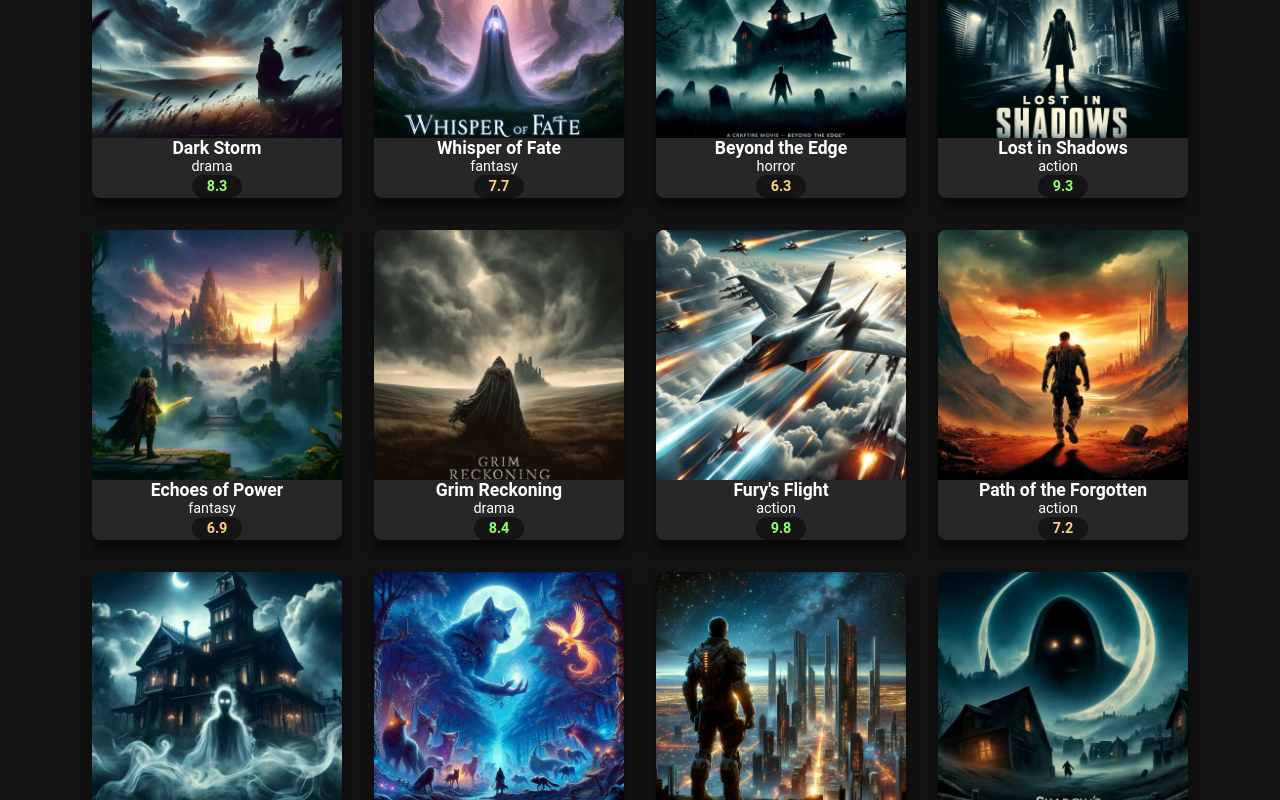
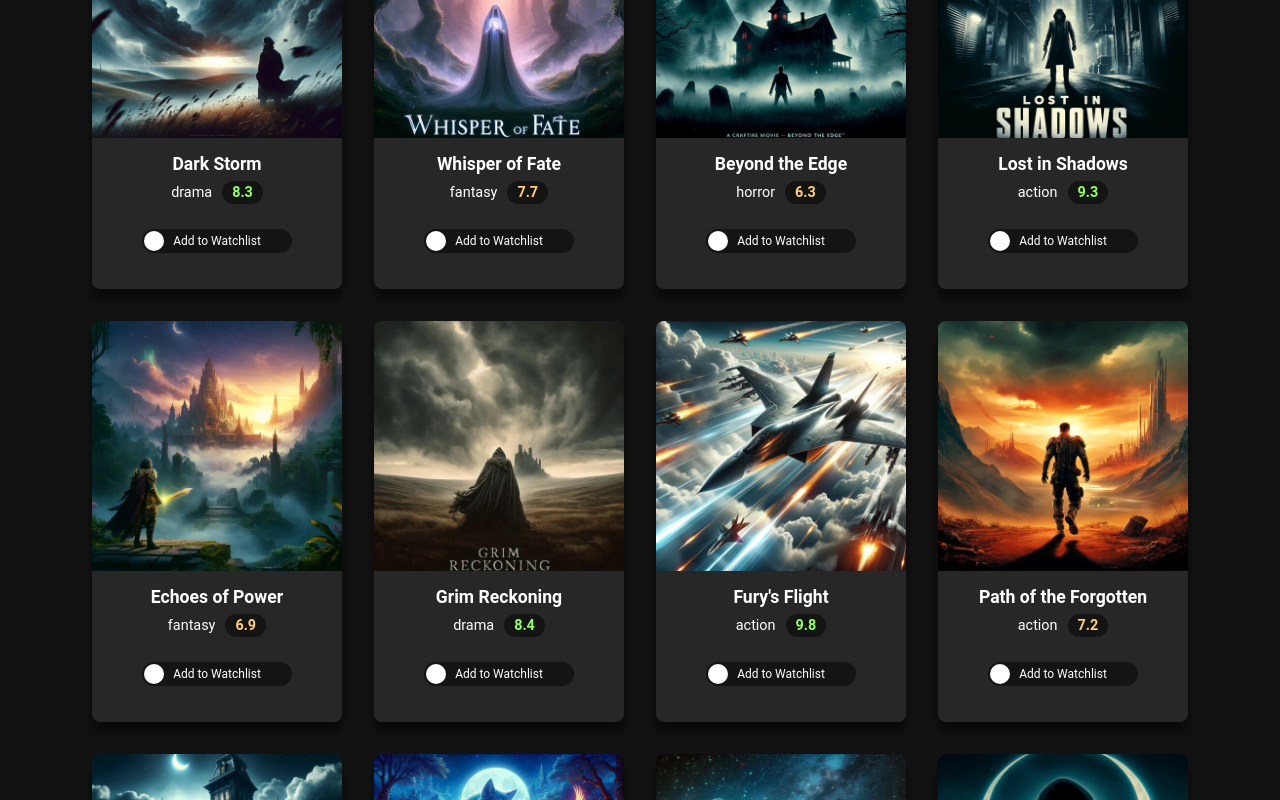
Before and after one commit to JasneetSingh1/movieduck, a React (Create React App) app: page / in a window 1280 px wide. Shown: the part 820-1620 px from the top of the page. Built offline with nearby package versions, Linux system fonts and the light colour scheme.

Commit message:
added toggle ui

```diff
--- a/src/components/MovieCard.js
+++ b/src/components/MovieCard.js
@@ -18,10 +18,19 @@
     return (
         <div key={movie.id} className="movie-card">
             <img src={`images/${movie.image}`} alt={movie.title} onError={handleError} />
-            <div>
+            <div className="movie-card-info">
                 <h3 className="movie-card-title">{movie.title}</h3>
-                <p className="movie-card-genre">{movie.genre}</p>
-                <p className={`movie-card-rating ${getRating(movie.rating)}`}>{movie.rating}</p>
+                <div>
+                <span className="movie-card-genre">{movie.genre}</span>
+                <span className={`movie-card-rating ${getRating(movie.rating)}`}>{movie.rating}</span>
+                </div>
+                <label className="switch">
+                    <input type="checkbox" checked={isWatchlisted} onChange={() => toggleWatchlist(movie.id)}></input>
+                    <span className="slider">
+                        <span className="slider-label">{isWatchlisted ? "In Watchlist" : "Add to Watchlist"}</span>
+                    </span>
+                </label>
+
             </div>
         </div>
     )
--- a/src/components/Watchlist.js
+++ b/src/components/Watchlist.js
@@ -1,11 +1,20 @@
 import React from "react";
 import '../styles.css';
+import MovieCard from "./MovieCard";
 
-export default function Watchlist({movies, Watchlist, toggleWatchlist}) {
+export default function Watchlist({movies, watchlist, toggleWatchlist}) {
     return (
 
         <div>
             <h1 className="title">Watchlist</h1>
+            <div className="watchlist">
+                {
+                    watchlist.map(id => {
+                        const movie = movies.find(movie => movie.id === id)
+                        return <MovieCard key={id} movie={movie} toggleWatchlist={toggleWatchlist} isWatchlisted={true}></MovieCard>
+                    })
+                }
+            </div>
         </div>
     )
 }
```
